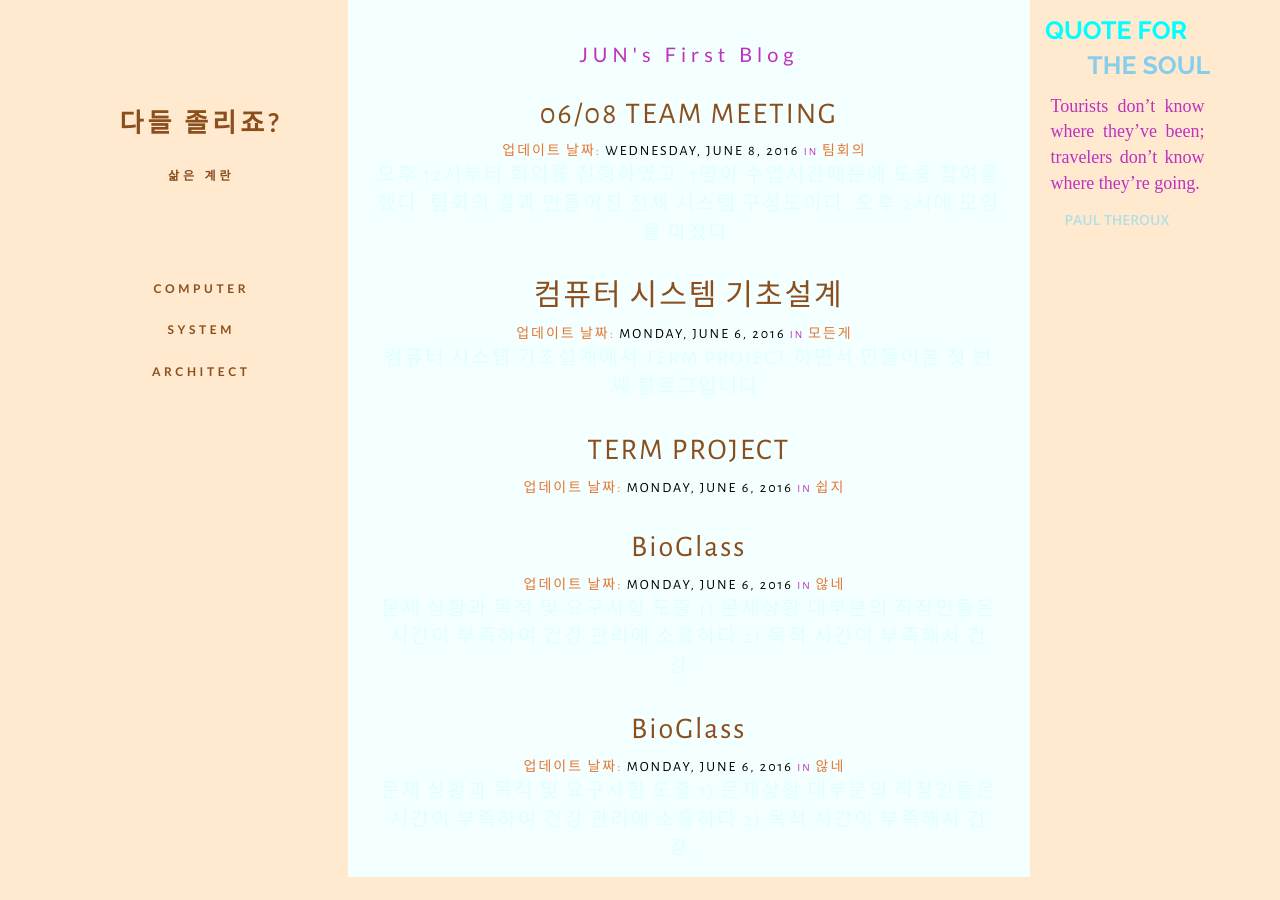
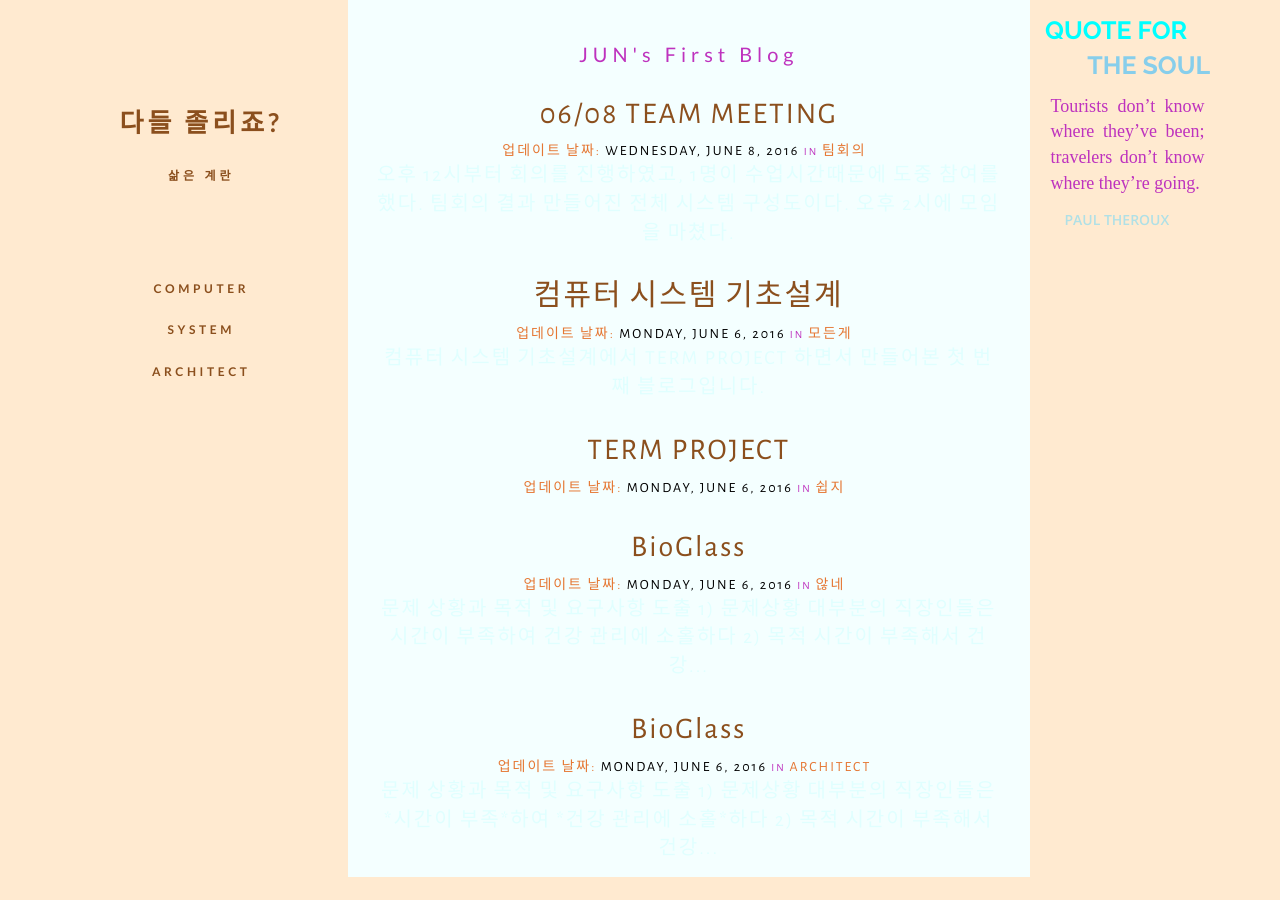
Before and after one commit to strawberryjamsea/trust1303.github.io-1, a Jekyll site: the page built from index.html, in a window 1280 px wide. Built offline with Jekyll 4.4.1, drawn with Linux system fonts in a browser that asks for light colours; nearby versions of some CDN libraries.

Commit message:
Update 2016-06-07-BioGlass.markdown

```diff
--- a/_posts/2016-06-07-BioGlass.markdown
+++ b/_posts/2016-06-07-BioGlass.markdown
@@ -3,7 +3,7 @@ layout: post
 title:  "BioGlass"
 date:   2016-06-07 01:45:30 +0900
 
-categories: 않네
+categories: Architect
 author:
 ---
 
@@ -19,7 +19,7 @@ author:
 
 <br />
 
-<U>	대부분의 직장인들은 시간이 부족하여 건강 관리에 소홀하다	</U>
+	대부분의 직장인들은 *시간이 부족*하여 *건강 관리에 소홀*하다
 
 
 **2) 목적**
```
